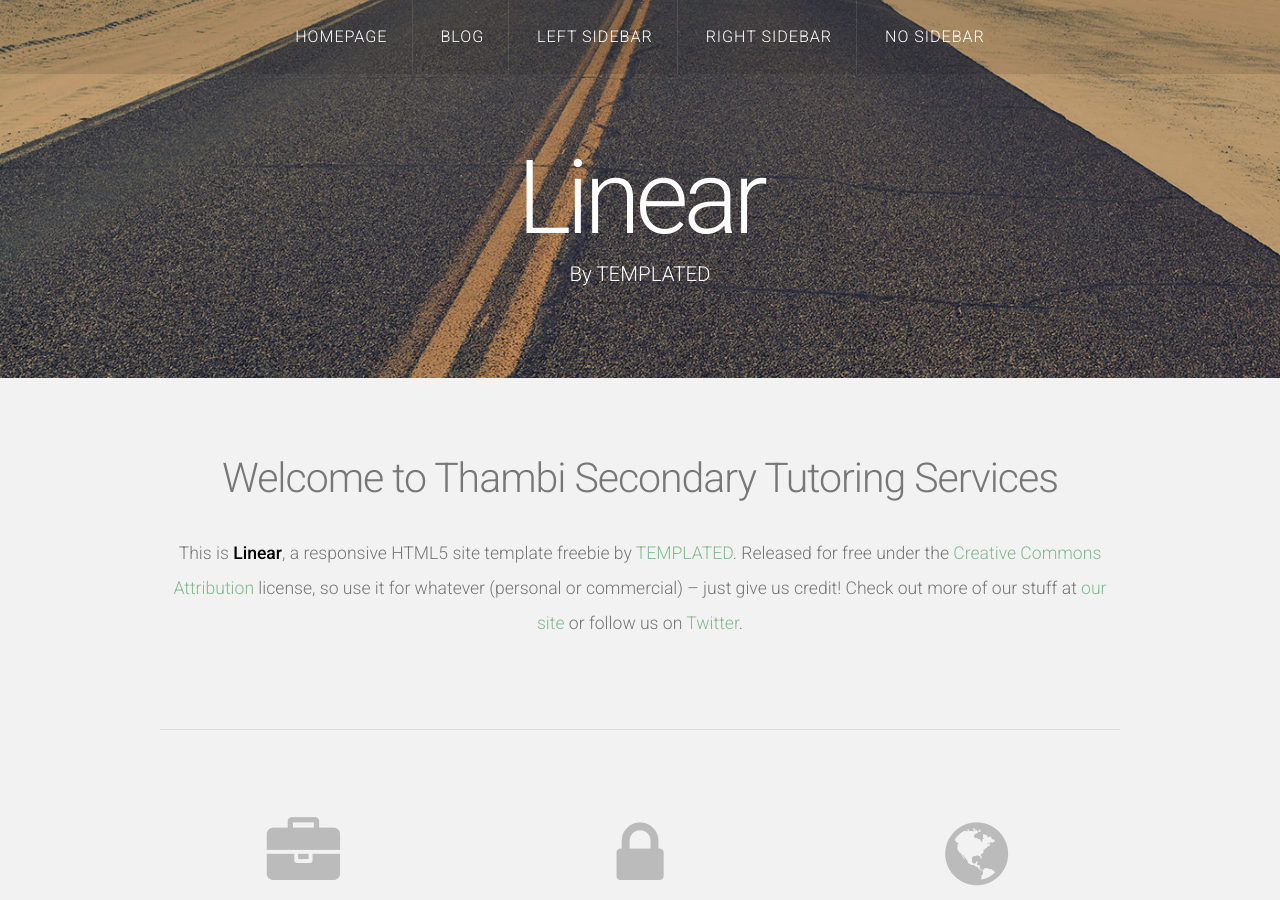
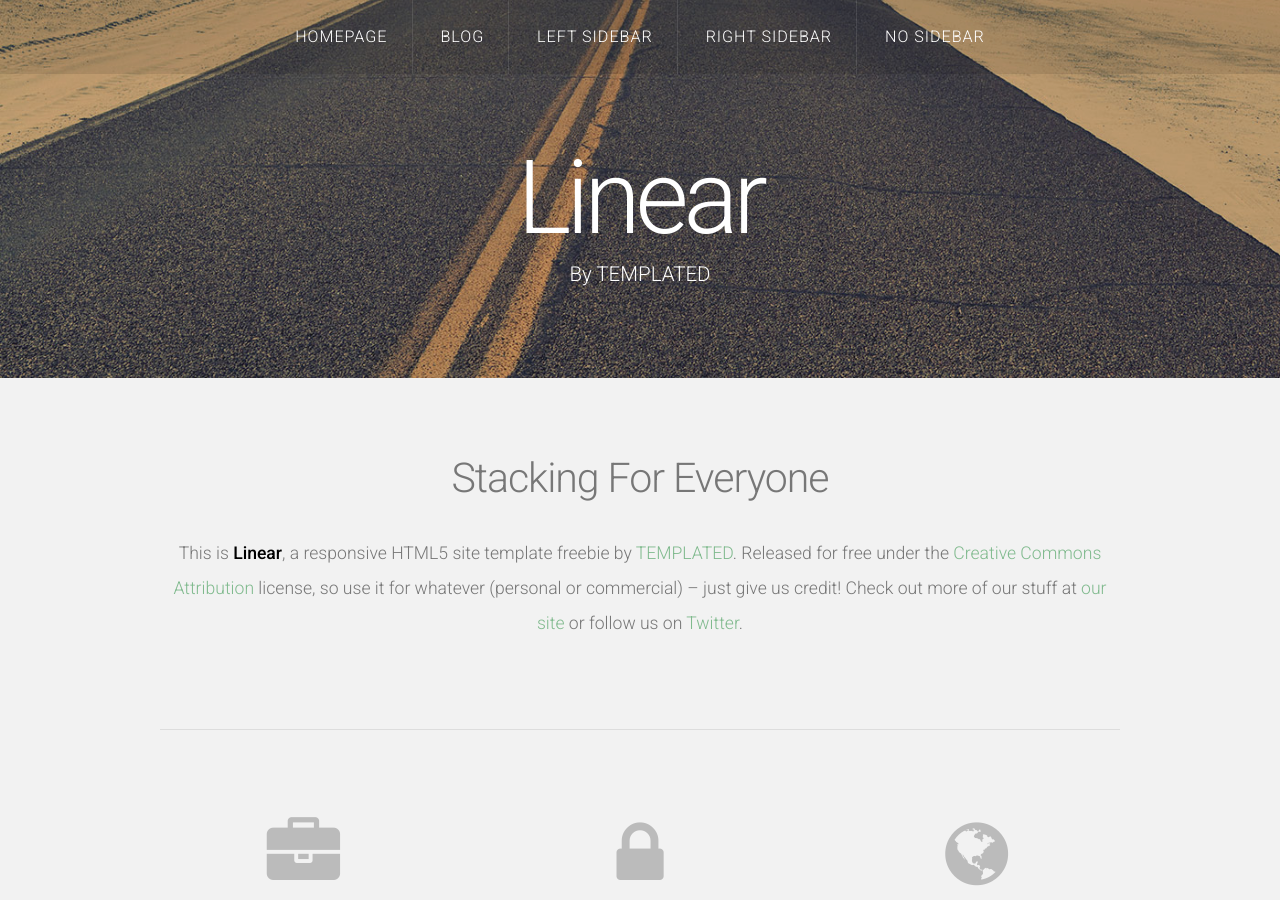
Before and after one commit to jwyazuardi/Linear-Jekyll-Theme-master, a Jekyll site: the page built from index.html, in a window 1280 px wide and 900 px high. Built offline with Jekyll 4.4.1, drawn with Linux system fonts in a browser that asks for light colours; nearby versions of some CDN libraries; the list of posts is cut into pages by our own code.

Commit message:
Update index.html

```diff
--- a/index.html
+++ b/index.html
@@ -1,12 +1,12 @@
 ---
-title: Linear
+title: Stackerplier
 layout: default
 ---
 <!-- Featured -->
 <div id="featured">
 	<div class="container">
 		<header>
-			<h2>Welcome to Thambi Secondary Tutoring Services</h2>
+			<h2>Stacking For Everyone</h2>
 		</header>
 		<p>This is <strong>Linear</strong>, a responsive HTML5 site template freebie by <a href="http://templated.co">TEMPLATED</a>. Released for free under the <a href="http://templated.co/license">Creative Commons Attribution</a> license, so use it for whatever (personal or commercial) &ndash; just give us credit! Check out more of our stuff at <a href="http://templated.co">our site</a> or follow us on <a href="http://twitter.com/templatedco">Twitter</a>.</p>
 		<hr />
```
